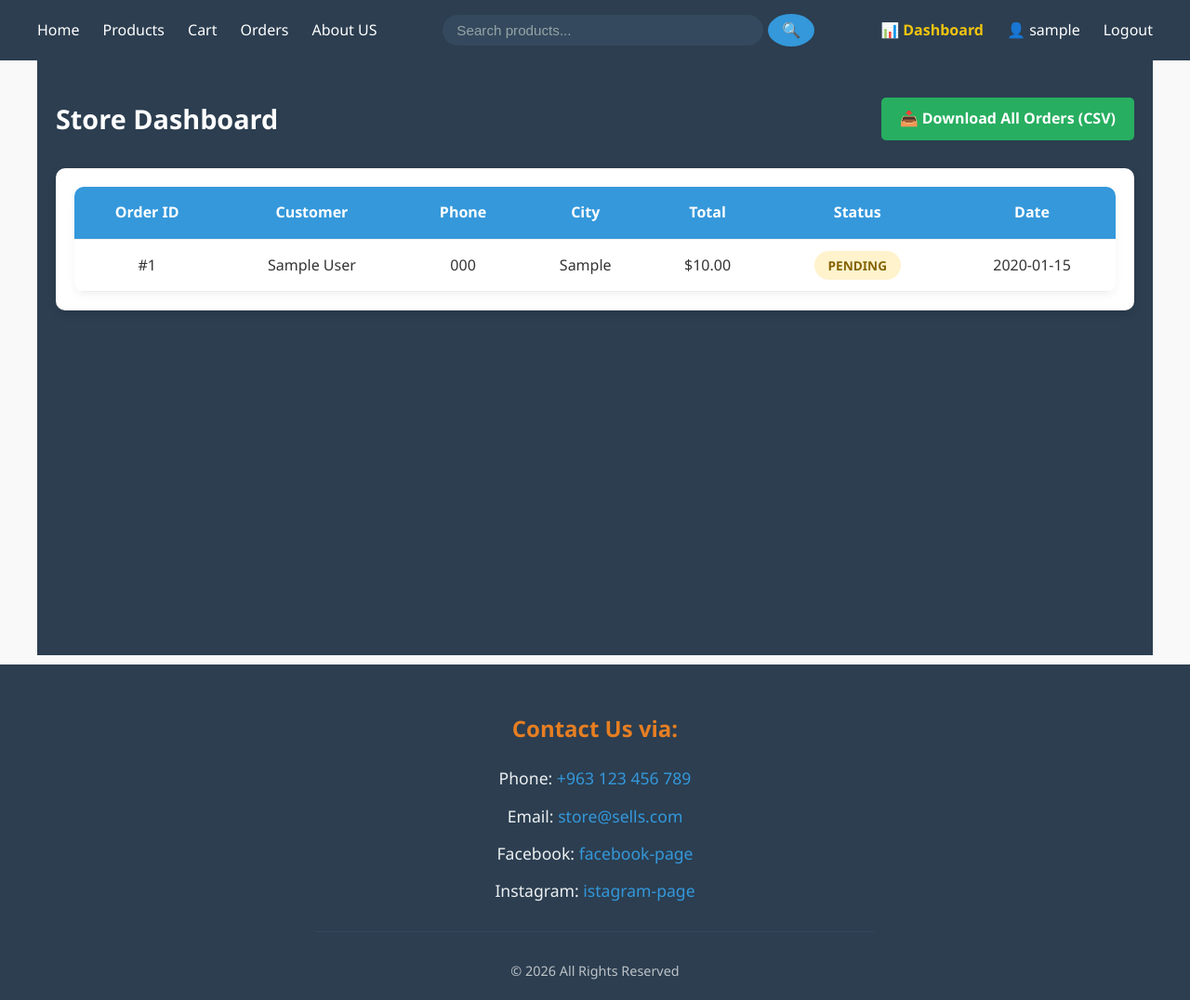
After one commit to miqdad-mohamad/my-store, a Django app: page /dashboard/ in a window 1280 px wide. The commit adds this page. Shown: the whole page at 93% size. Run offline with Django 5.2, Linux system fonts and the light colour scheme; a user stored in the database is signed in; tables that the repository leaves empty hold one stand-in row (values such as "Sample post").

Commit message:
feat: add custom admin dashboard, CSV export, and management commands

```diff
--- a/store/urls.py
+++ b/store/urls.py
@@ -20,6 +20,8 @@ urlpatterns = [
          views.order_success, name='order_success'),
 
     path('profile/', views.profile, name='profile'),
+    path('dashboard/', views.custom_admin_dashboard, name='admin_dashboard'),
+    path('dashboard/export/', views.export_orders_web, name='export_orders_web'),
 
 
 ]
--- a/store/views.py
+++ b/store/views.py
@@ -4,6 +4,9 @@ from django.contrib.auth import authenticate, login, logout
 from django.contrib.auth.forms import AuthenticationForm, UserCreationForm
 from django.contrib.auth.decorators import login_required
 from django.contrib import messages
+import csv
+from django.http import HttpResponse
+from django.contrib.admin.views.decorators import staff_member_required
 
 
 def index(request):
@@ -193,3 +196,42 @@ def profile(request):
         return redirect('profile')
 
     return render(request, 'store/profile.html', {'profile': user_profile})
+
+
+# View to display the custom dashboard for store admins
+@staff_member_required
+def custom_admin_dashboard(request):
+    # Fetch all orders, ordered by newest first
+    orders = Order.objects.all().order_by('-created_at')
+    return render(request, 'store/admin_dashboard.html', {'orders': orders})
+
+# View to handle exporting all orders to a CSV file via the web
+
+
+@staff_member_required
+def export_orders_web(request):
+    # Configure the HTTP response for CSV download
+    response = HttpResponse(content_type='text/csv')
+    response['Content-Disposition'] = 'attachment; filename="all_orders_export.csv"'
+
+    # Add BOM (Byte Order Mark) to ensure Excel recognizes Arabic characters
+    response.write(u'\ufeff'.encode('utf8'))
+
+    writer = csv.writer(response)
+    # Write the header row
+    writer.writerow(['Order ID', 'Customer', 'Phone',
+                    'City', 'Date', 'Total', 'Status'])
+
+    # Fetch orders and write each order as a row
+    orders = Order.objects.all().order_by('-created_at')
+    for order in orders:
+        writer.writerow([
+            order.id,
+            order.full_name,
+            order.phone,
+            order.city,
+            order.created_at.strftime("%Y-%m-%d %H:%M"),
+            order.total,
+            order.status
+        ])
+    return response
--- /dev/null
+++ b/templates/store/admin_dashboard.html
@@ -0,0 +1,53 @@
+{% extends 'store/base.html' %}
+
+{% block title %}Store Dashboard{% endblock %}
+
+{% block content %}
+<div class="checkout-page" style="max-width: 1200px; margin: 0 auto; padding: 40px 20px;">
+
+    <div style="display: flex; justify-content: space-between; align-items: center; margin-bottom: 30px;">
+        <h1 class="page-title" style="text-align: left; padding: 0; margin: 0; color: white;">Store Dashboard</h1>
+
+        <!-- Button to trigger the CSV download -->
+        <a href="{% url 'export_orders_web' %}" class="btn btn-success"
+            style="background-color: #27ae60; color: white; padding: 10px 20px; text-decoration: none; border-radius: 5px; font-weight: bold;">
+            📥 Download All Orders (CSV)
+        </a>
+    </div>
+
+    <div style="background: white; border-radius: 10px; padding: 20px; box-shadow: 0 4px 10px rgba(0,0,0,0.1);">
+        <table class="cart-table" style="width: 100%; border-collapse: collapse;">
+            <thead>
+                <tr>
+                    <th>Order ID</th>
+                    <th>Customer</th>
+                    <th>Phone</th>
+                    <th>City</th>
+                    <th>Total</th>
+                    <th>Status</th>
+                    <th>Date</th>
+                </tr>
+            </thead>
+            <tbody>
+                <!-- Loop through orders passed from the view -->
+                {% for order in orders %}
+                <tr>
+                    <td>#{{ order.id }}</td>
+                    <td>{{ order.full_name }}</td>
+                    <td>{{ order.phone }}</td>
+                    <td>{{ order.city }}</td>
+                    <td>${{ order.total }}</td>
+                    <td><span class="status-badge {{ order.status|lower }}">{{ order.status }}</span></td>
+                    <td>{{ order.created_at|date:"Y-m-d" }}</td>
+                </tr>
+                {% empty %}
+                <!-- Display this if there are no orders -->
+                <tr>
+                    <td colspan="7" style="text-align: center; padding: 20px;">No orders found.</td>
+                </tr>
+                {% endfor %}
+            </tbody>
+        </table>
+    </div>
+</div>
+{% endblock %}
--- a/templates/store/base.html
+++ b/templates/store/base.html
@@ -25,6 +25,11 @@
             </form>
             <ul class="nav-links">
                 {% if user.is_authenticated %}
+                <!-- Show Dashboard link only for staff members -->
+                {% if user.is_staff %}
+                <li><a href="{% url 'admin_dashboard' %}" style="color: #f1c40f; font-weight: bold;">📊 Dashboard</a>
+                </li>
+                {% endif %}
                 <li><a href="{% url 'profile' %}" title="My Profile">👤 {{ user.username }}</a></li>
                 <li><a href="{% url 'logout' %}">Logout</a></li>
                 {% else %}
```
Also changed, not shown: store/management/commands/export_orders_csv.py (added, +37 -0 lines), store/management/commands/update_price.py (added, +13 -0 lines), store/management/__init__.py (added), store/management/commands/__init__.py (added).
